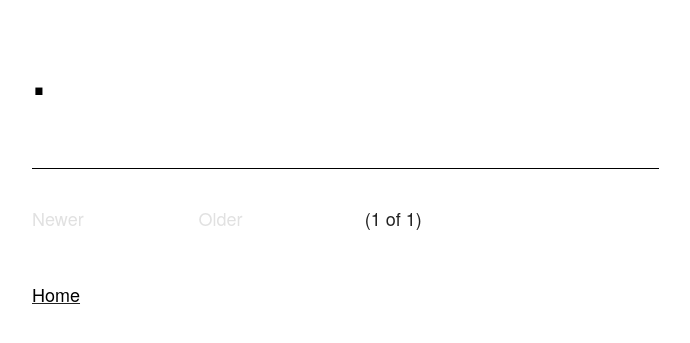
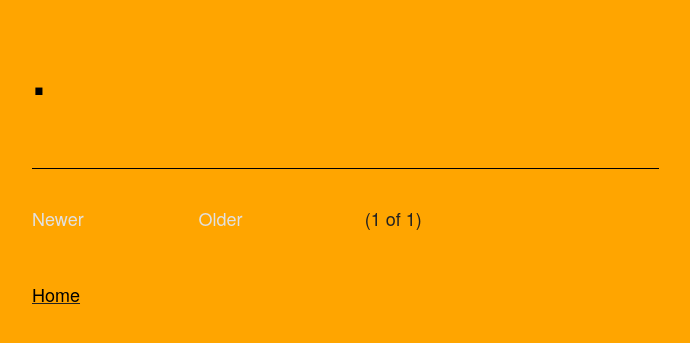
Before and after one commit to mt-trash/mt-trash.github.io, a Jekyll site: the page built from index.html, in a window 1280 px wide. Shown: the top 343 px of the page, without its empty margins (128-818 px from the left). Built offline with Jekyll 4.4.1, drawn with Linux system fonts in a browser that asks for light colours; the list of posts is cut into pages by our own code.

Commit message:
orange bg

```diff
--- a/css/skeleton.css
+++ b/css/skeleton.css
@@ -125,7 +125,8 @@ body {
   line-height: 1.6;
   font-weight: 400;
   font-family: "HelveticaNeue", "Helvetica Neue", Helvetica, Arial, sans-serif;
-  color: #222222; }
+  color: #222222;
+  background-color: #ffa500; }
 
 
 /* Typography
```
Also changed, not shown: 1 other file.
